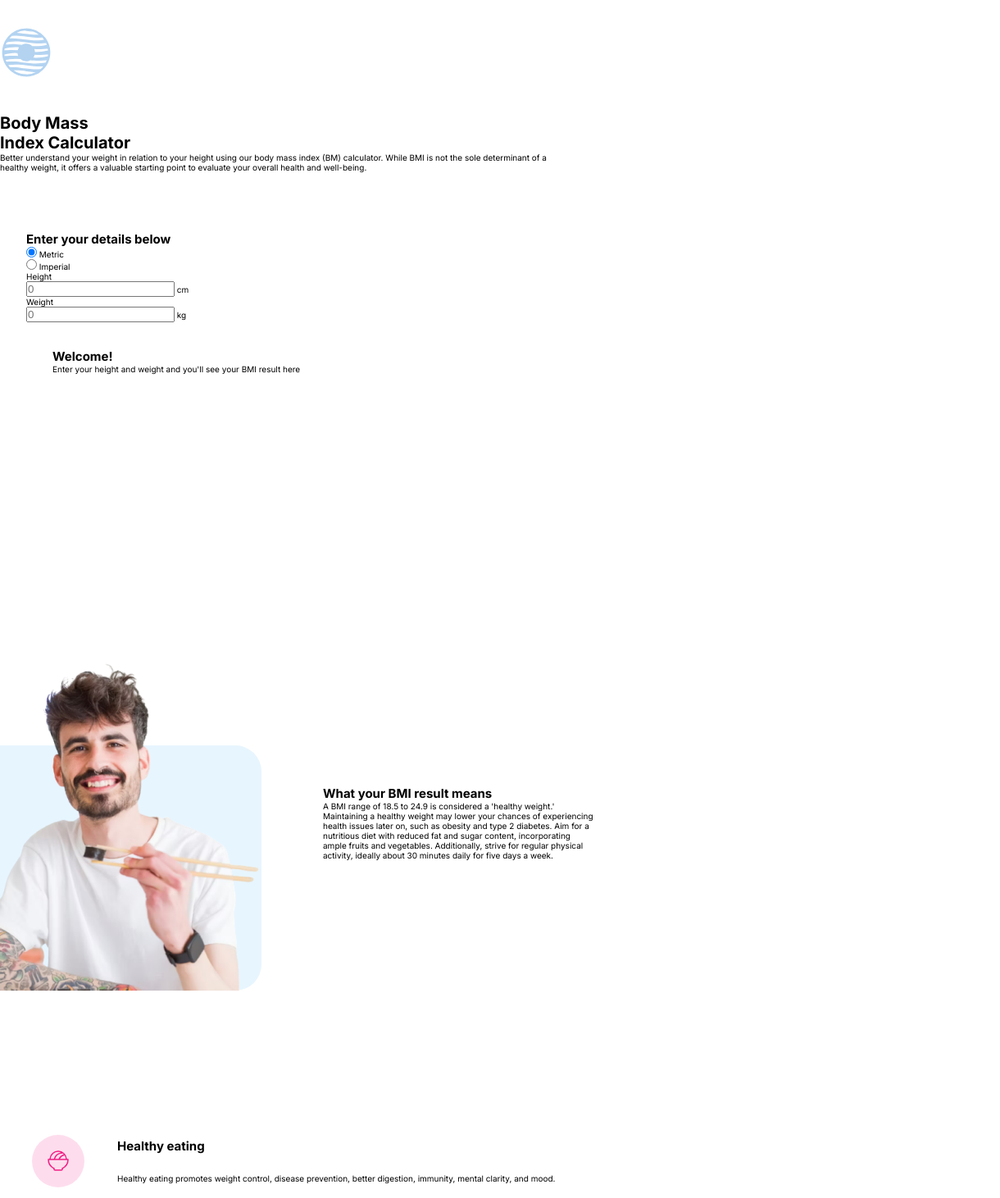
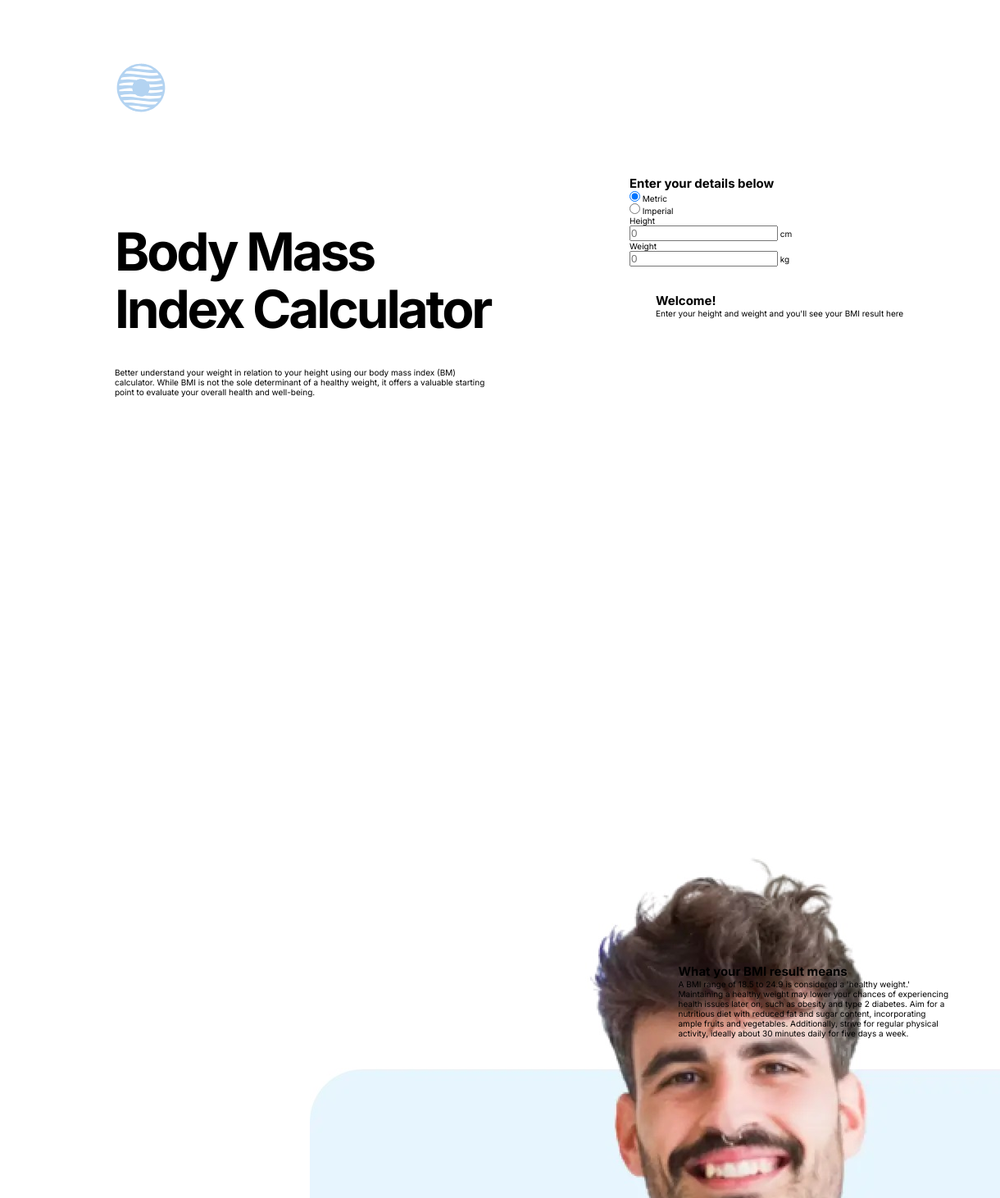
Before and after one commit to AdamHaniff/Body-Mass-Index-Calculator, a website built with Parcel: page index.html in a window 1536 px wide. Shown: the top 1461 px of the page at 82% size, without its empty margins (0-1220 px from the left). Built offline with nearby package versions, Linux system fonts and the light colour scheme.

Commit message:
Styled header for desktop layout

```diff
--- a/sass/main.scss
+++ b/sass/main.scss
@@ -763,6 +763,85 @@ body {
   }
 }
 
+// *** 868px - 1439px MEDIA QUERY ****
+@media only screen and (min-width: 54.25em) {
+  // ********** BMI-MEANING **********
+  .BMI-meaning {
+    justify-content: center;
+
+    &__image-container {
+      width: 37.5rem;
+      height: auto;
+      background: initial;
+      position: initial;
+      top: initial;
+      border-radius: initial;
+
+      &::before {
+        display: none;
+      }
+    }
+
+    &__image {
+      display: block;
+    }
+  }
+
+  // ********** IMPROVE-BMI **********
+  .improve-BMI {
+    align-items: center;
+  }
+}
+
+// ********* DESKTOP LAYOUT *********
+
+// ******* 1440px MEDIA QUERY *******
+@media only screen and (min-width: 90em) {
+  // ************* HEADER ************
+  .header {
+    width: 97.8rem;
+    height: 73.7rem;
+    margin-left: 2.4rem;
+    max-height: initial;
+    align-items: initial;
+    padding: 7.5rem 0 0 11.6rem;
+    position: relative;
+
+    &__logo {
+      width: 6.4rem;
+      height: 6.4rem;
+      margin-bottom: 13.1rem;
+    }
+
+    &__primary {
+      max-width: 56.4rem;
+      text-align: initial;
+      letter-spacing: -0.32rem;
+      margin-bottom: 3.5rem;
+      font-size: 6.4rem;
+      line-height: 7.04rem;
+    }
+
+    &__paragraph {
+      max-width: 46.5rem;
+      margin-bottom: initial;
+      text-align: initial;
+    }
+  }
+
+  // ********** BMI-DETAILS **********
+  .BMI-details {
+    width: 56.4rem;
+    max-width: initial;
+    position: absolute;
+    top: 18.2rem;
+    left: 71.2rem;
+
+    &__units {
+    }
+  }
+}
+
 // *** CLASS USED WITH JAVASCRIPT ***
 .hidden {
   display: none;
```
Also changed, not shown: css/main.css, 1 other file.
